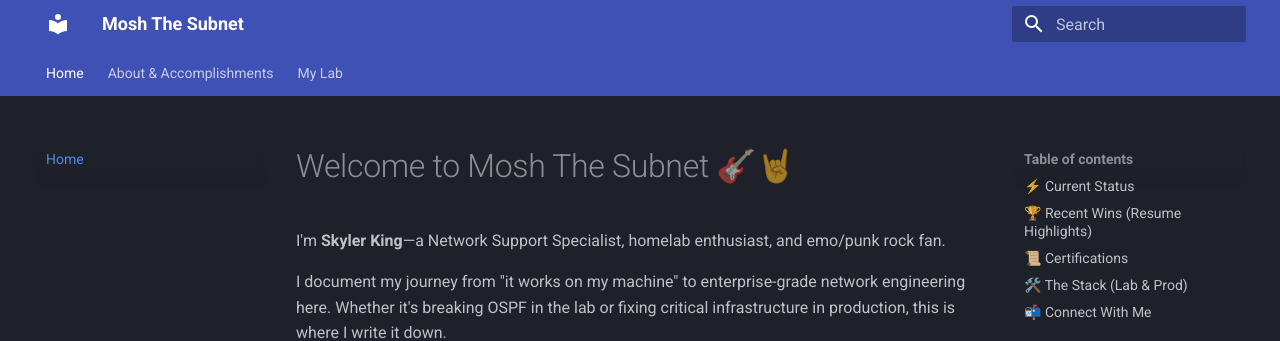
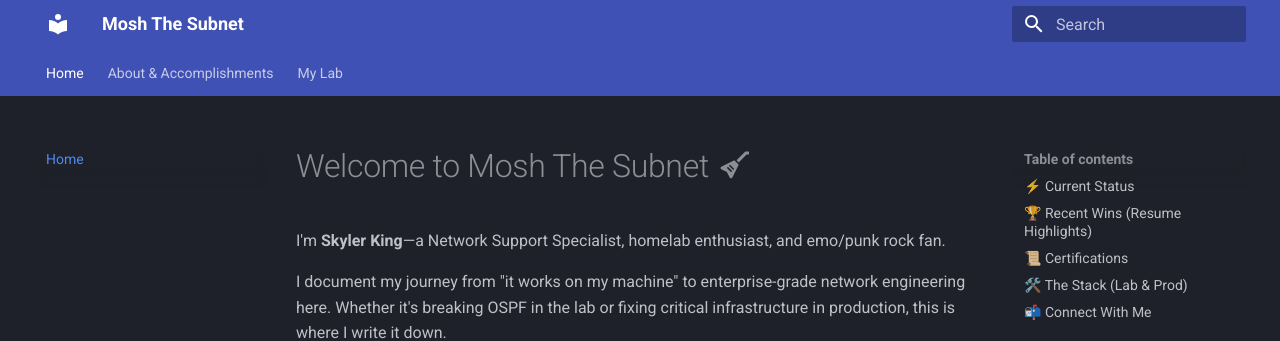
Before and after one commit to moshthesubnet/my-lab-docs, an MkDocs documentation site: the page built from docs/index.md, in a window 1280 px wide and 900 px high. Shown: the top 341 px of the window. Built offline with MkDocs 1.6.1 and Material for MkDocs 9.7.7, drawn with Linux system fonts in a browser that asks for light colours; part of the change alters nothing that is shown.

```diff
--- a/docs/index.md
+++ b/docs/index.md
@@ -1,4 +1,4 @@
-# Welcome to Mosh The Subnet 🎸🤘
+# Welcome to Mosh The Subnet :material-guitar-electric:
 
 I'm **Skyler King**—a Network Support Specialist, homelab enthusiast, and emo/punk rock fan.
 
```
